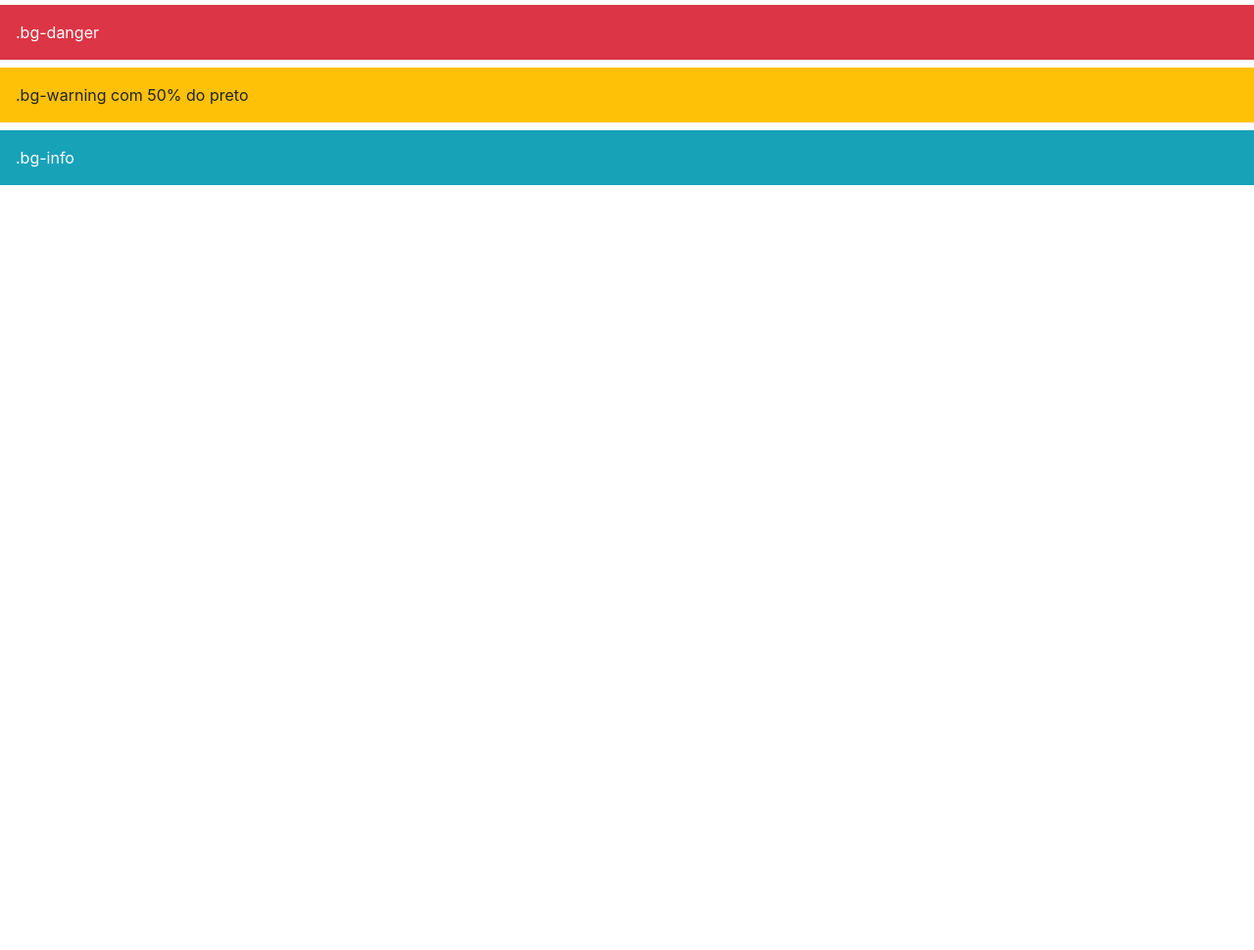
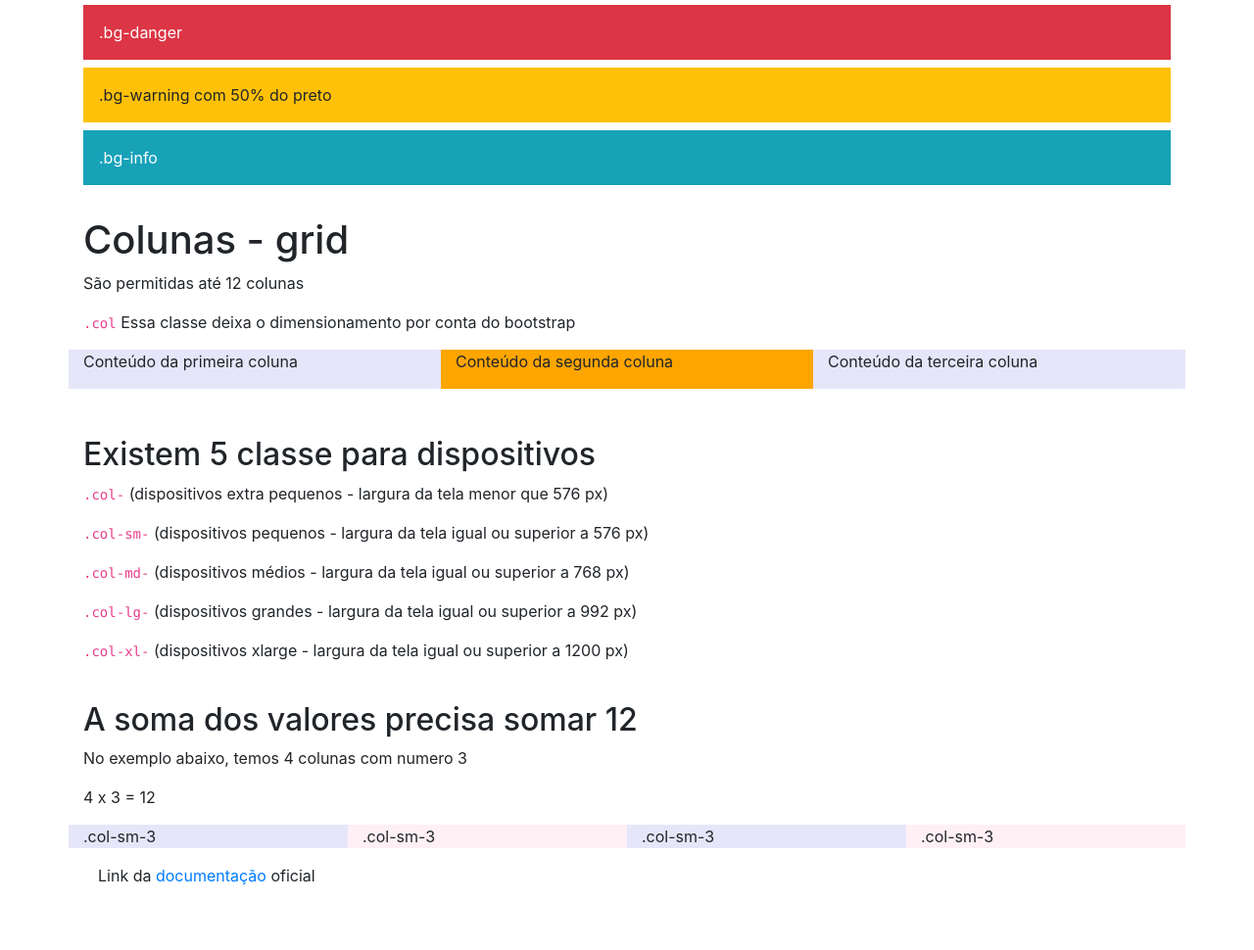
Before and after one commit to endroni/CursoJavaScript, a plain HTML site: page JavaScript_40_BootStrap/bootstrap_03.html in a window 1280 px wide. Shown: the part 529-1499 px from the top of the page at 98% size. Before the commit the page ends 800 px from the top, so only its background shows below. Drawn offline with Linux system fonts and the light colour scheme.

Commit message:
coluna - grid - bootstrap - basic

```diff
--- a/JavaScript_40_BootStrap/bootstrap_03.html
+++ b/JavaScript_40_BootStrap/bootstrap_03.html
@@ -12,14 +12,13 @@
         <h1>Significado por meio de cores</h1>
         <p>O bootstrap tenta usar as cores como significados</p>
     </div>
-    <div class="container.fluid">
+    <div class="container">
         <h2>Algumas cores de texto:</h2>
         <ul>
             <li><code>.text-primary</code>
                 <div class="text-primary">Um texto primário</div>
             </li>
         </ul>
-    </div>
 
         <p>Link para <a href="https://getbootstrap.com.br/docs/4.1/utilities/colors/" class="text-light bg-dark" target="_blank">documentação</a> oficial</p>
 
@@ -28,7 +27,45 @@
         <div class="p-3 mb-2 bg-danger text-white">.bg-danger</div>
         <div class="p-3 mb-2 bg-warning text-dark-50">.bg-warning com 50% do preto</div>
         <div class="p-3 mb-2 bg-info text-white">.bg-info</div>
+    </div>
 
+    <div class="container py-4">
+        <h1>Colunas - grid</h1>
+        <p>São permitidas até 12 colunas</p>
+        <p><code>.col</code> Essa classe deixa o dimensionamento
+        por conta do bootstrap</p>
+        <div class="row">
+            <div class="col" style="background-color:lavender;">
+                <p>Conteúdo da primeira coluna</p>
+            </div>
+            <div class="col" style="background-color:orange;">
+                <p>Conteúdo da segunda coluna</p>
+            </div>
+            <div class="col" style="background-color:lavender;">
+                <p>Conteúdo da terceira coluna</p>
+            </div>
+        </div>
+    </div>
+    <div class="container py-4">
+        <h2>Existem 5 classe para dispositivos</h2>
+        <p><code>.col-</code> (dispositivos extra pequenos - largura da tela menor que 576 px)</p>
+        <p><code>.col-sm-</code> (dispositivos pequenos - largura da tela igual ou superior a 576 px)</p>
+        <p><code>.col-md-</code> (dispositivos médios - largura da tela igual ou superior a 768 px)</p>
+        <p><code>.col-lg-</code> (dispositivos grandes - largura da tela igual ou superior a 992 px)</p>
+        <p><code>.col-xl-</code> (dispositivos xlarge - largura da tela igual ou superior a 1200 px)</p>
+    </div>
 
+    <div class="container pb-5">
+        <h2>A soma dos valores precisa somar 12</h2>
+        <p>No exemplo abaixo, temos 4 colunas com numero 3</p>
+        <p>4 x 3 = 12</p>
+        <div class="row">
+            <div class="col-sm-3" style="background-color:lavender;">.col-sm-3</div>
+            <div class="col-sm-3" style="background-color:lavenderblush;">.col-sm-3</div>
+            <div class="col-sm-3" style="background-color:lavender;">.col-sm-3</div>
+            <div class="col-sm-3" style="background-color:lavenderblush;">.col-sm-3</div>
+        </div>
+        <div class="container py-3">Link da <a href="https://getbootstrap.com/docs/4.0/layout/grid/" target="_blank">documentação</a> oficial</div>
+    </div>
 </body>
 </html>
```
Also changed, not shown: JavaScript_40_BootStrap/index.html (+1 -1 lines). Lines whose indentation alone changed are shown as unchanged.
